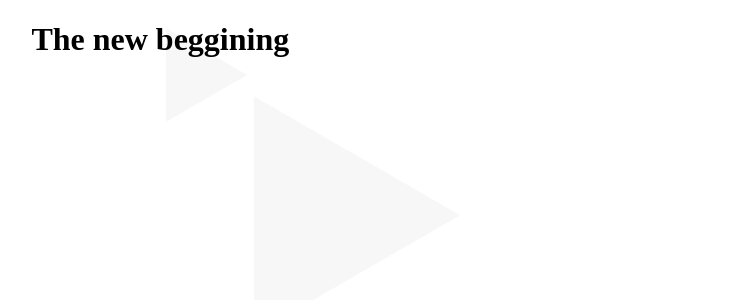
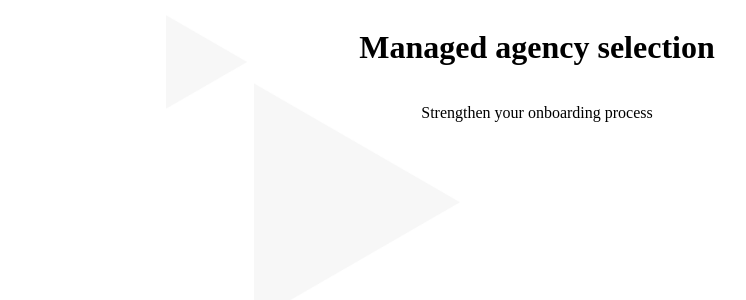
Before and after one commit to MitkoDG/vachev-test-task, a React (Create React App) app: page / in a window 1280 px wide. Shown: the top 300 px of the page, without its empty margins (103-849 px from the left). Built offline with nearby package versions, Linux system fonts and the light colour scheme.

Commit message:
added body container

```diff
--- /dev/null
+++ b/src/collections/BodyConteiner/element.module.css
@@ -0,0 +1,6 @@
+
+.body {
+    display: flex;
+    justify-content: center;
+    flex-direction: column;
+}
--- /dev/null
+++ b/src/collections/BodyConteiner/index.js
@@ -0,0 +1 @@
+export {Header} from './element'
--- /dev/null
+++ b/src/collections/Header/element.jsx
@@ -0,0 +1,13 @@
+import { Fragment } from "react"
+import classes from './element.module.css'
+
+export const Header = () =>{
+    return (
+        <Fragment>
+            <header className={classes.header}>
+                <h1>Managed agency selection</h1>
+                <p>Strengthen your onboarding process</p>
+            </header>
+        </Fragment>
+    )
+}
--- /dev/null
+++ b/src/collections/Header/element.module.css
@@ -0,0 +1,7 @@
+
+.header {
+    display: flex;
+    justify-content: center;
+    align-items: center;
+    flex-direction: column;
+}
--- /dev/null
+++ b/src/collections/Header/index.js
@@ -0,0 +1 @@
+export {Header} from './element'
--- a/src/collections/PageContainer/element.jsx
+++ b/src/collections/PageContainer/element.jsx
@@ -1,10 +1,11 @@
+import { Header } from '../Header'
 import classes from './element.module.css'
 
 export const PageContainer = () =>{
 
     return (
         <div className={classes.main}>
-            <h1>The new beggining</h1>
+            <Header />
         </div>
     )
 }
--- a/src/collections/index.js
+++ b/src/collections/index.js
@@ -1 +1,2 @@
 export { PageContainer } from './PageContainer/index.js'
+export { Header } from './Header/index.js'
```
Also changed, not shown: src/collections/BodyConteiner/element.jsx (added, +9 -0 lines).
